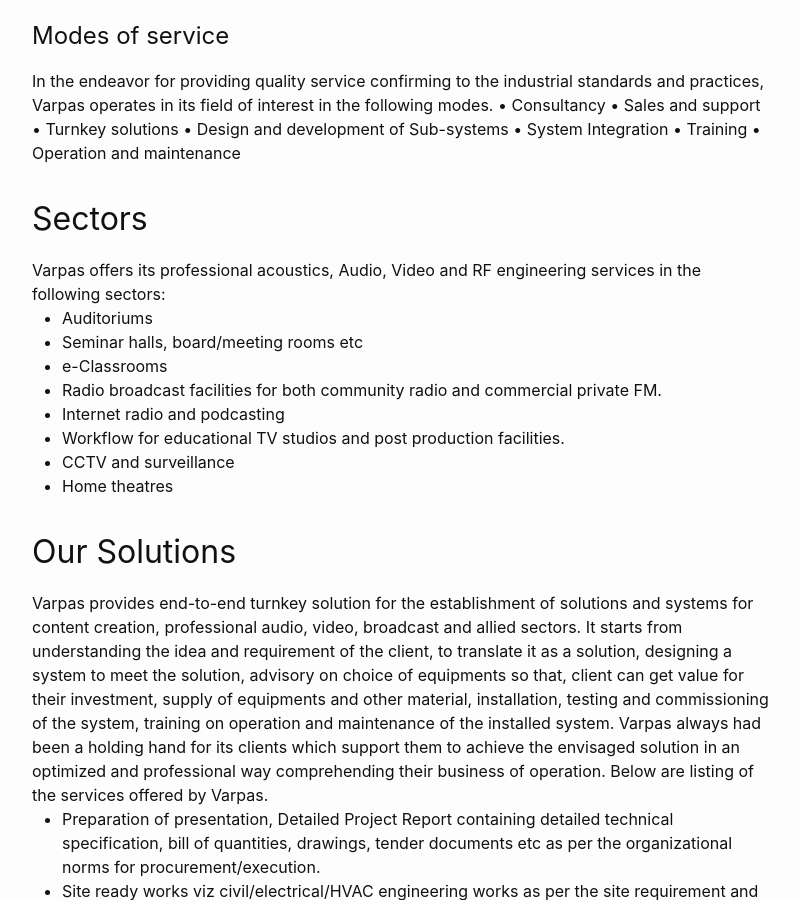
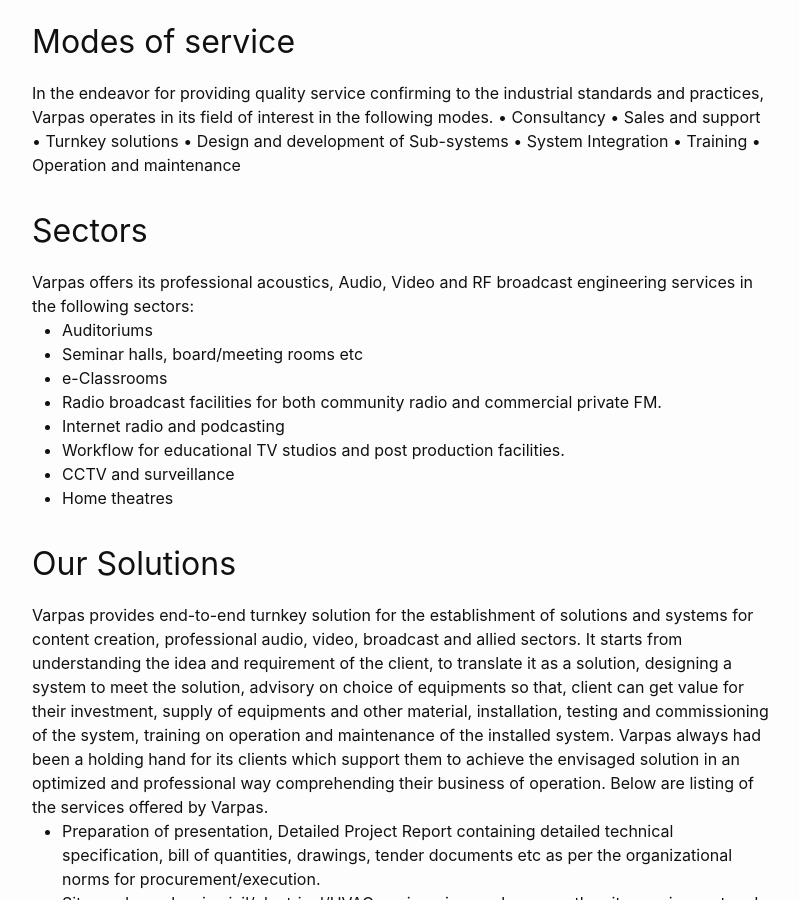
Before and after one commit to VarpasMedia/VarpasMedia.github.io, a Jekyll site: the page built from index.md, in a window 1280 px wide and 900 px high, scrolled down 452 px. Shown: the whole window, without its empty margins (238-1037 px from the left). Built offline with Jekyll 4.4.1, drawn with Linux system fonts in a browser that asks for light colours.

Commit message:
Update home.html

```diff
--- a/_layouts/home.html
+++ b/_layouts/home.html
@@ -28,7 +28,7 @@ layout: default
     technology for delivering high quality solutions for their clients.</p>
   </div>
 
-  <h2>Modes of service</h2>
+  <h1>Modes of service</h2>
     <div class="post-content e-content">
       In the endeavor for providing quality service confirming to the industrial standards and practices, Varpas operates in its field of interest in the following modes.
 
@@ -41,7 +41,7 @@ layout: default
 
   <h1>Sectors</h1>
     <div class="post-content e-content">
-      Varpas offers its professional acoustics, Audio, Video and RF engineering services in the following sectors:
+      Varpas offers its professional acoustics, Audio, Video and RF broadcast engineering services in the following sectors:
 <ul>
 <li>Auditoriums</li>
 <li>Seminar halls, board/meeting rooms etc</li>
```
